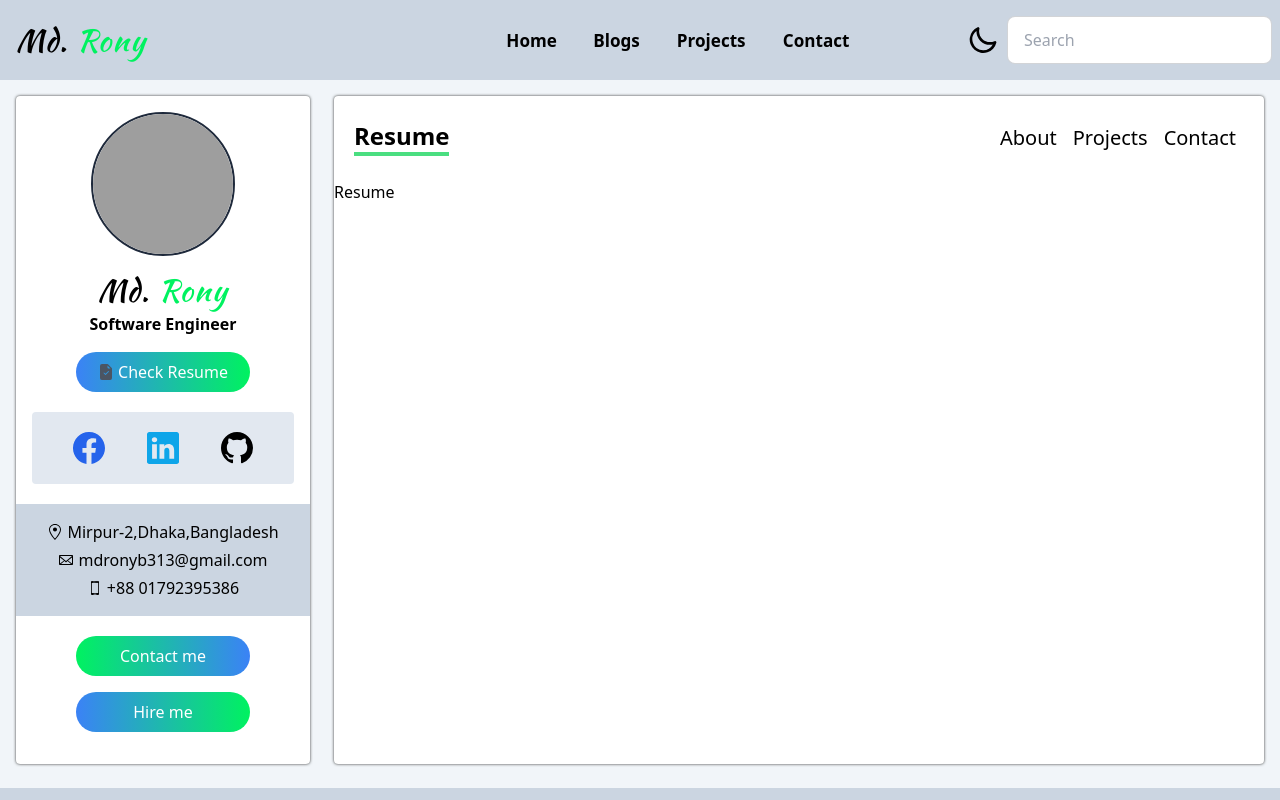
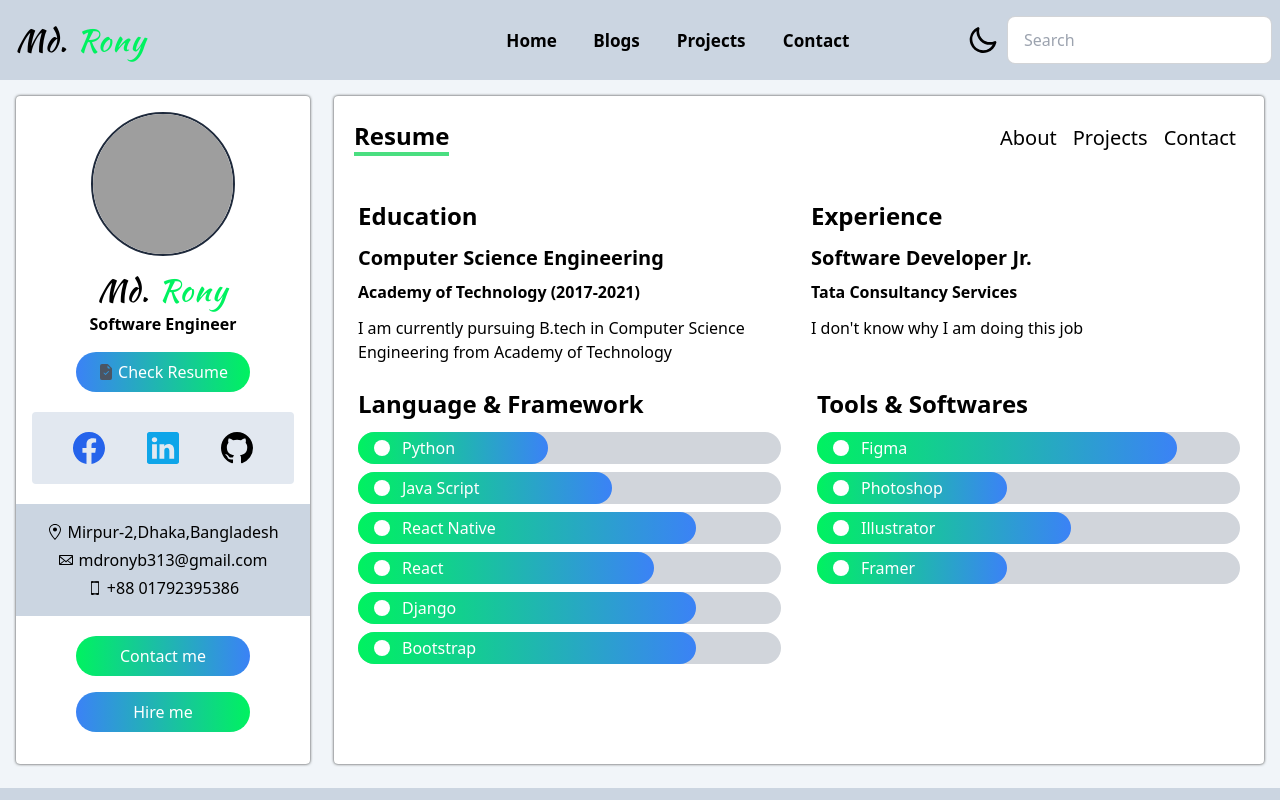
Before and after one commit to Md-RonyAhmed/my-portfolio, a Next.js app: page /resume in a window 1280 px wide. Shown: the top 800 px of the page. Built offline with nearby package versions, Linux system fonts and the light colour scheme; grey boxes are pictures that could not be loaded.

Commit message:
Resume sectoin added

```diff
--- a/pages/resume.tsx
+++ b/pages/resume.tsx
@@ -1,9 +1,56 @@
-import React from 'react'
+import Bar from "../components/Bar";
+import { languages, tools } from "../data";
 
 const Resume = () => {
   return (
-    <div>Resume</div>
-  )
-}
+    <div className="px-6 py-2">
+      {/* //! Education & Experience */}
+      <div className="grid gap-6 md:grid-cols-2">
+        <div>
+          <h5 className="my-3 text-2xl font-bold">Education</h5>
+          <div className="">
+            <h5 className="my-2 text-xl font-bold">
+              Computer Science Engineering
+            </h5>
+            <p className="font-semibold">Academy of Technology (2017-2021)</p>
+            <p className="my-3">
+              I am currently pursuing B.tech in Computer Science Engineering
+              from Academy of Technology
+            </p>
+          </div>
+        </div>
+        <div>
+          <h5 className="my-3 text-2xl font-bold">Experience</h5>
+          <div className="">
+            <h5 className="my-2 text-xl font-bold">Software Developer Jr.</h5>
+            <p className="font-semibold">Tata Consultancy Services</p>
+            <p className="my-3">I don't know why I am doing this job</p>
+          </div>
+        </div>
+      </div>
 
-export default Resume
+      {/*Languages & Tools */}
+      <div className="grid gap-9 md:grid-cols-2">
+        <div>
+          <h5 className="my-3 text-2xl font-bold">Language & Framework</h5>
+          <div className="my-2">
+            {languages.map((language, i) => (
+              <Bar value={language} key={i} />
+            ))}
+          </div>
+        </div>
+
+        <div>
+          <h5 className="my-3 text-2xl font-bold">Tools & Softwares</h5>
+          <div className="my-2">
+            {tools.map((tool, i) => (
+              <Bar value={tool} key={i} />
+            ))}
+          </div>
+        </div>
+      </div>
+    </div>
+  );
+};
+
+export default Resume;
```
